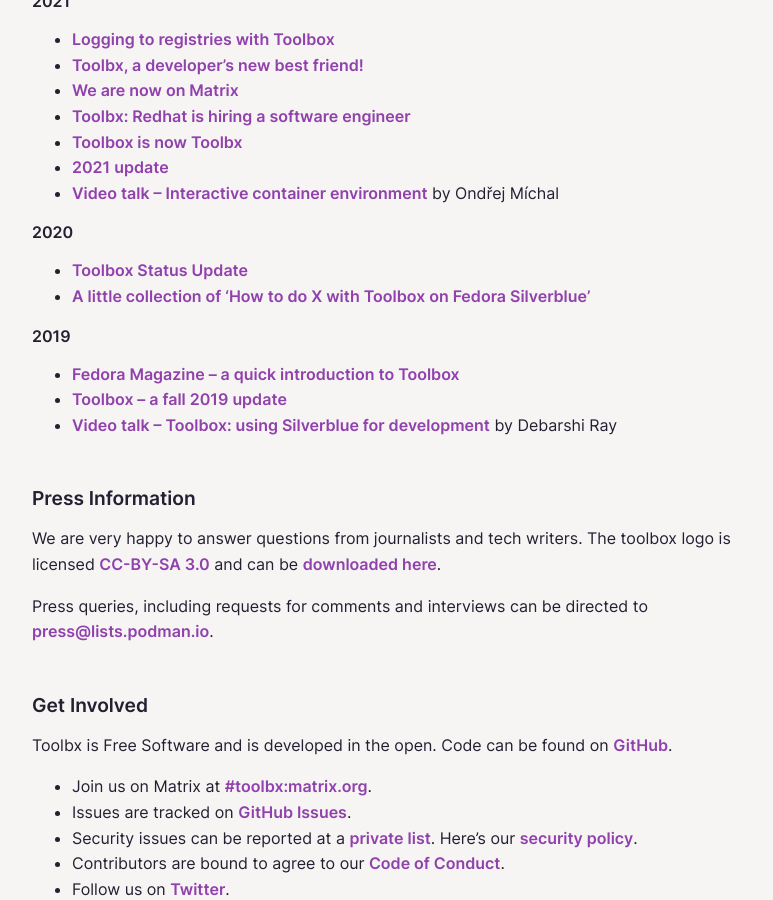
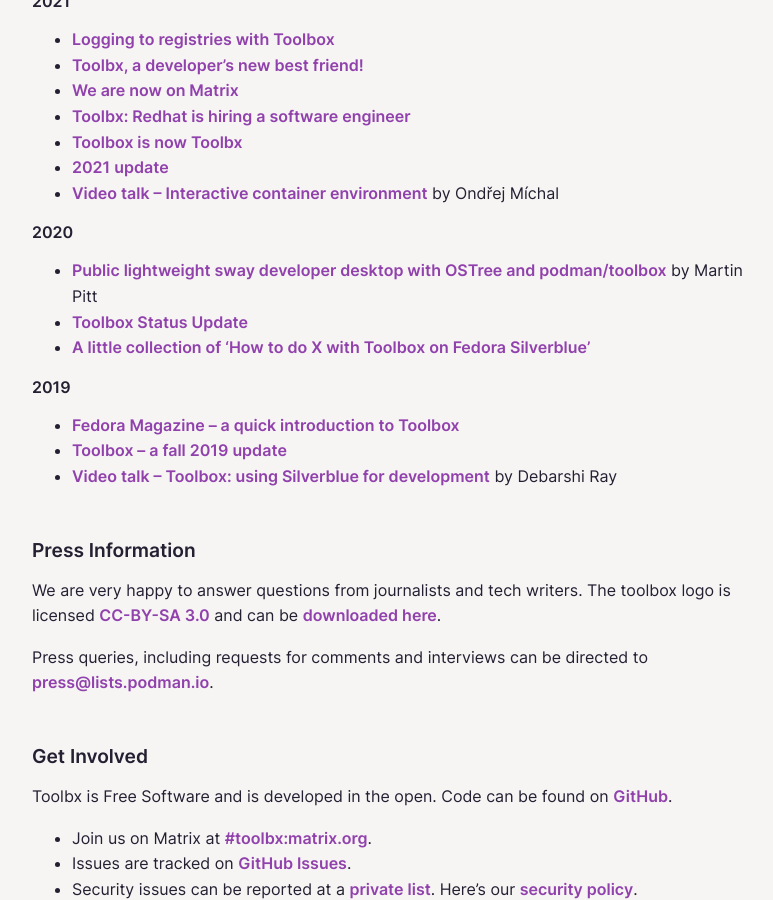
Before and after one commit to containers/containertoolbx.org, a Jekyll site: the page built from index.md, in a window 1280 px wide and 900 px high, scrolled down 1336 px. Shown: the whole window, without its empty margins (248-1021 px from the left). Built offline with Jekyll 4.4.1, drawn with Linux system fonts in a browser that asks for light colours.

Commit message:
Link to Martin Pitt's blog post
https://github.com/containers/containertoolbx.org/issues/8

```diff
--- a/index.md
+++ b/index.md
@@ -31,6 +31,7 @@
 * [Video talk -- Interactive container environment](https://www.youtube.com/watch?v=qdpg-zBvNz8) by Ondřej Míchal
 
 #### 2020
+* [Public lightweight sway developer desktop with OSTree and podman/toolbox](https://piware.de/post/2020-12-13-ostree-sway/) by Martin Pitt
 * [Toolbox Status Update](https://harrymichal.undo.it/posts/2020/toolbox-status-update-v0.0.92-v0.0.96/)
 * [A little collection of ‘How to do X with Toolbox on Fedora Silverblue’](https://harrymichal.undo.it/posts/2020/a-little-collection-of-how-to-do-x-with-toolbox-on-fedora-silverblue/)
 
```
